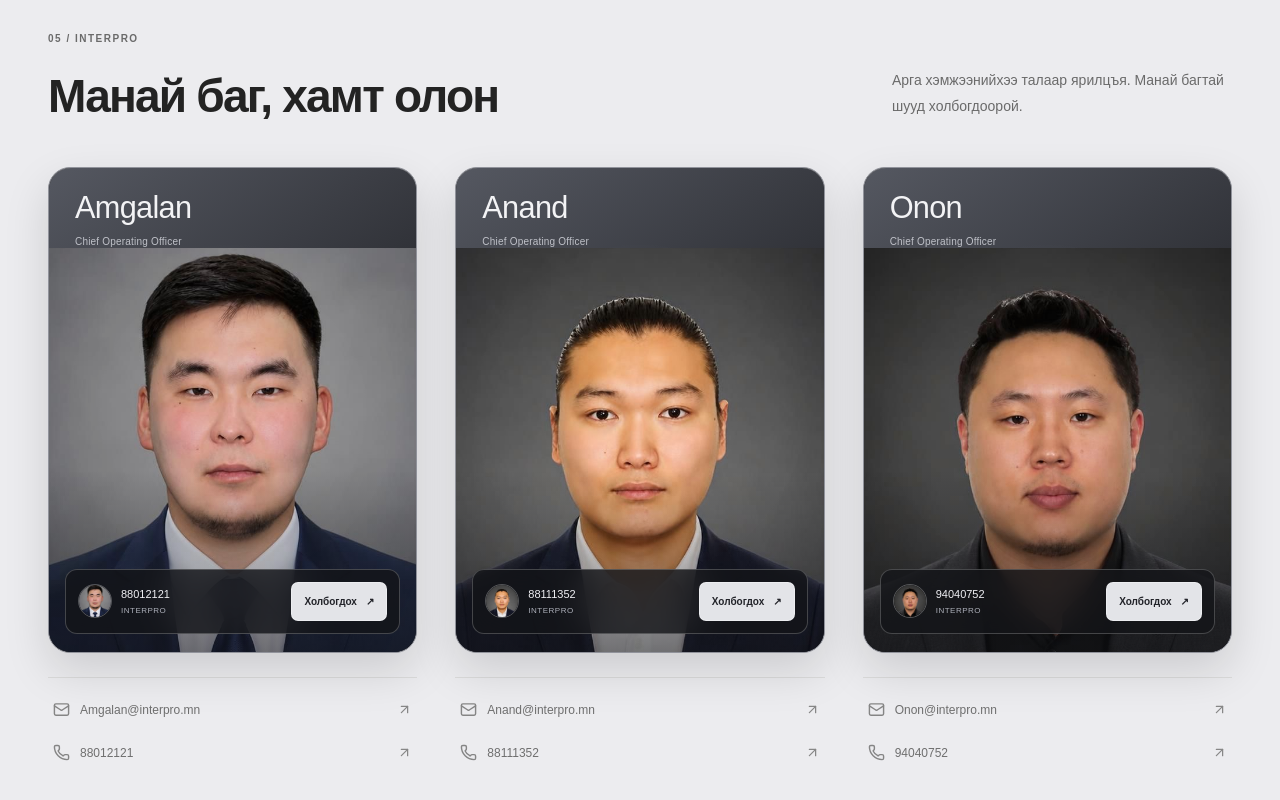
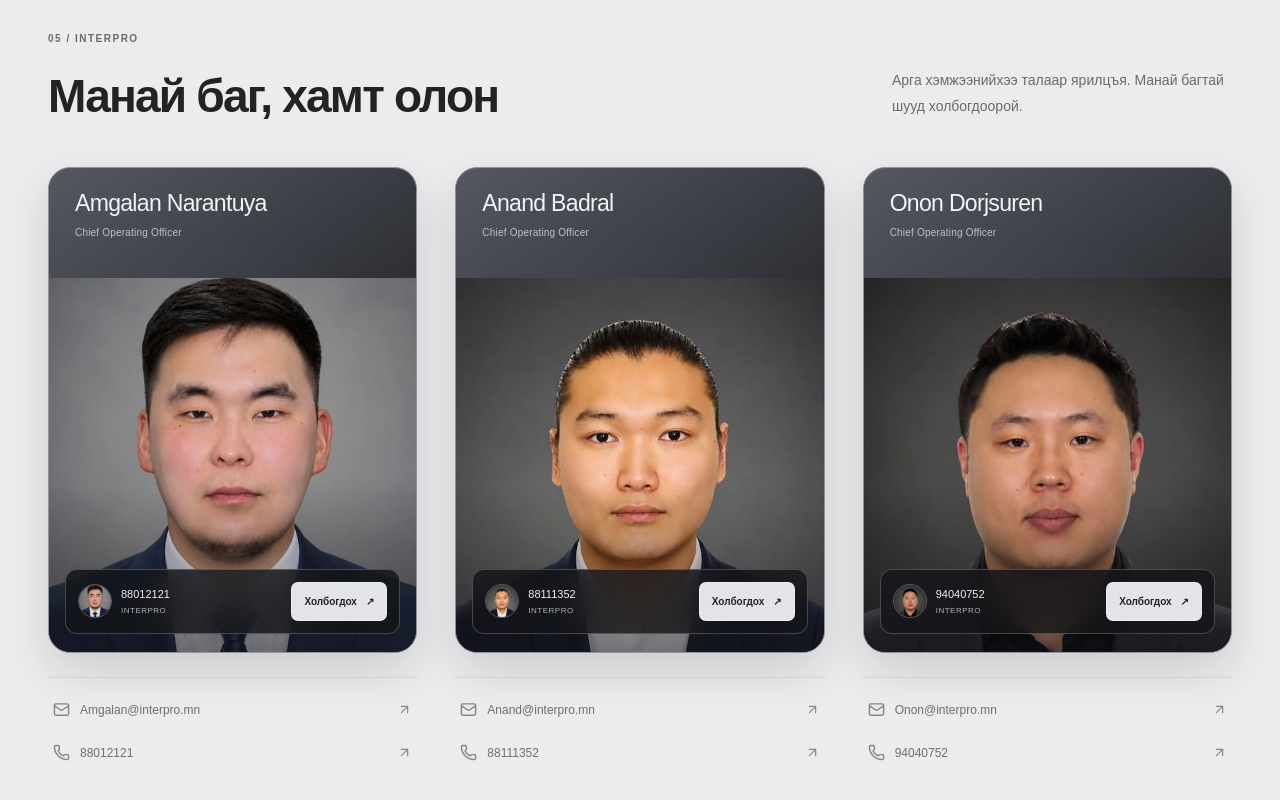
Before and after one commit to Ulsbold12/interpro, a Next.js app: page / in a window 1280 px wide. Shown: the part 7732-8532 px from the top of the page. Built offline with nearby package versions, Linux system fonts and the light colour scheme; no server answers.

Commit message:
Show full team names with given name first

```diff
--- a/src/app/components/ProfileCard.css
+++ b/src/app/components/ProfileCard.css
@@ -46,6 +46,8 @@
 .pc-details { top: 22px; left: 26px; right: 26px; z-index: 5; pointer-events: none; }
 .pc-details h3 { font-size: clamp(24px,2.4vw,33px); font-weight: 500; letter-spacing: -.7px; line-height: 1.2; color: #f3f3f5; }
 .pc-details p { font-size: 10px; line-height: 1.6; color: #bfc1c8; margin-top: 7px; letter-spacing: .2px; }
+.team-section .pc-details h3 { font-size: clamp(20px,1.8vw,25px); }
+.team-section .pc-avatar-content { top: 110px; }
 .pc-user-info {
   position: absolute; bottom: 18px; left: 16px; right: 16px; z-index: 6;
   display: flex; align-items: center; justify-content: space-between; gap: 12px;
--- a/src/app/components/TeamSection.tsx
+++ b/src/app/components/TeamSection.tsx
@@ -5,9 +5,9 @@ import { useContact } from "./ContactProvider";
 import { SectionTitle } from "./SectionTitle";
 
 const team = [
-  { name: "Amgalan", image: "/inter1.jpeg", email: "Amgalan@interpro.mn", phone: "88012121" },
-  { name: "Anand", image: "/inter2.jpeg", email: "Anand@interpro.mn", phone: "88111352" },
-  { name: "Onon", image: "/inter3.jpeg", email: "Onon@interpro.mn", phone: "94040752" },
+  { name: "Amgalan Narantuya", image: "/inter1.jpeg", email: "Amgalan@interpro.mn", phone: "88012121" },
+  { name: "Anand Badral", image: "/inter2.jpeg", email: "Anand@interpro.mn", phone: "88111352" },
+  { name: "Onon Dorjsuren", image: "/inter3.jpeg", email: "Onon@interpro.mn", phone: "94040752" },
 ];
 export function TeamSection() {
   const contact = useContact();
```
